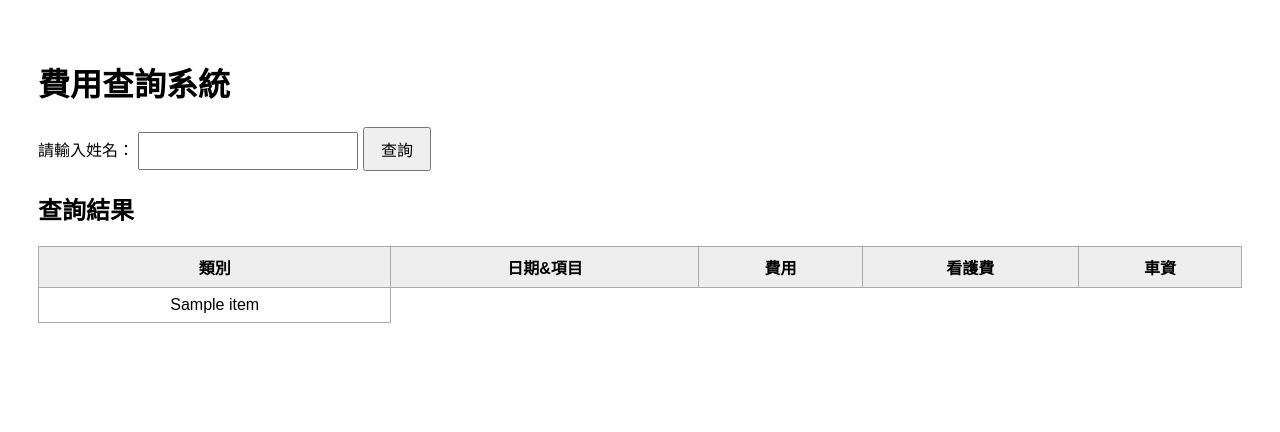
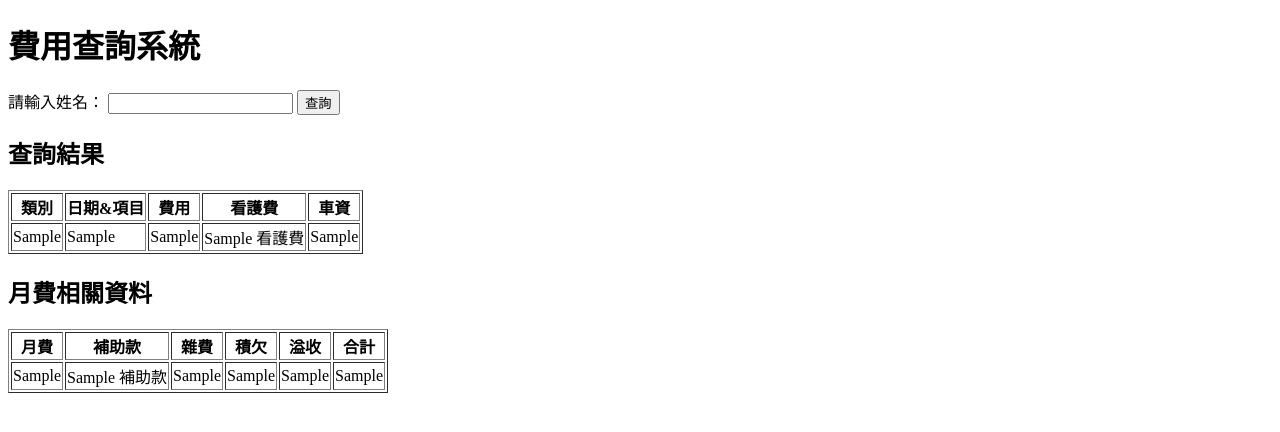
Before and after one commit to ls471471/expense-query-app, a Flask app: template templates/index.html in a window 1280 px wide. Shown: the top 432 px of the page. Run offline with Flask 3, Linux system fonts and the light colour scheme; the template is opened without the code that fills it: most values are stand-ins (such as "Sample title", 1, 10 or a date in 2020); parts of the project's set-up code (start-up, migrations or seed data) failed here and were passed over.

Commit message:
Update index.html

```diff
--- a/templates/index.html
+++ b/templates/index.html
@@ -1,51 +1,20 @@
 <!DOCTYPE html>
-<html lang="zh-Hant">
+<html>
 <head>
     <meta charset="UTF-8">
     <title>費用查詢系統</title>
-    <style>
-        body {
-            font-family: Arial, sans-serif;
-            padding: 30px;
-        }
-        form {
-            margin-bottom: 20px;
-        }
-        input[type="text"] {
-            padding: 8px;
-            width: 200px;
-            font-size: 16px;
-        }
-        button {
-            padding: 8px 16px;
-            font-size: 16px;
-        }
-        table {
-            border-collapse: collapse;
-            width: 100%;
-            margin-top: 20px;
-        }
-        th, td {
-            border: 1px solid #aaa;
-            padding: 8px;
-            text-align: center;
-        }
-        th {
-            background-color: #eee;
-        }
-    </style>
 </head>
 <body>
     <h1>費用查詢系統</h1>
     <form method="post">
         <label for="name">請輸入姓名：</label>
-        <input type="text" name="name" id="name" required>
+        <input type="text" id="name" name="name">
         <button type="submit">查詢</button>
     </form>
 
     {% if results %}
         <h2>查詢結果</h2>
-        <table>
+        <table border="1">
             <thead>
                 <tr>
                     <th>類別</th>
@@ -53,22 +22,46 @@
                     <th>費用</th>
                     <th>看護費</th>
                     <th>車資</th>
-
-
                 </tr>
             </thead>
             <tbody>
-                {% for row in results %}
+                {% for row in results.itertuples() %}
                 <tr>
-                    {% for item in row %}
-                    <td>{{ item }}</td>
-                    {% endfor %}
+                    <td>{{ row.類別 }}</td>
+                    <td>{{ row.項目 }}</td>
+                    <td>{{ row.費用 }}</td>
+                    <td>{{ row.看護費 }}</td>
+                    <td>{{ row.車資 }}</td>
                 </tr>
                 {% endfor %}
             </tbody>
         </table>
-    {% elif request.method == "POST" %}
-        <p style="color: red;">查無資料，請確認輸入的姓名是否正確。</p>
+    {% endif %}
+
+    {% if roster_info %}
+        <h2>月費相關資料</h2>
+        <table border="1">
+            <thead>
+                <tr>
+                    <th>月費</th>
+                    <th>補助款</th>
+                    <th>雜費</th>
+                    <th>積欠</th>
+                    <th>溢收</th>
+                    <th>合計</th>
+                </tr>
+            </thead>
+            <tbody>
+                <tr>
+                    <td>{{ roster_info["月費"] }}</td>
+                    <td>{{ roster_info["補助款"] }}</td>
+                    <td>{{ roster_info["雜費"] }}</td>
+                    <td>{{ roster_info["積欠"] }}</td>
+                    <td>{{ roster_info["溢收"] }}</td>
+                    <td>{{ roster_info["合計"] }}</td>
+                </tr>
+            </tbody>
+        </table>
     {% endif %}
 </body>
 </html>
```
